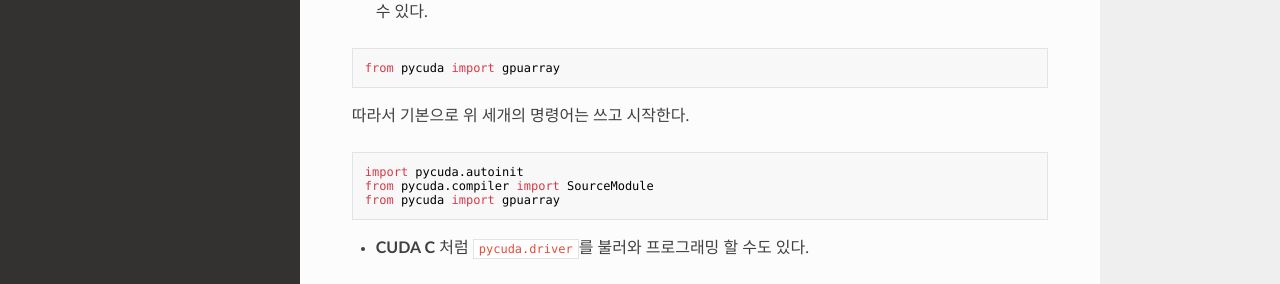
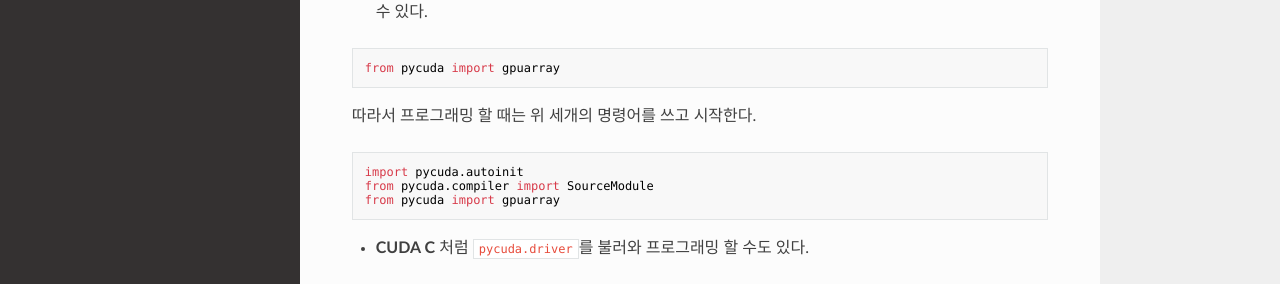
Before and after one commit to WonyoungCho/CUDA, an MkDocs documentation site: the page built from docs/PyCUDA_int.md, in a window 1280 px wide and 1320 px high. Shown: the part 465-749 px from the top of the window. Built offline with MkDocs 1.6.1, drawn with Linux system fonts in a browser that asks for light colours; nearby versions of some CDN libraries; old or Windows-style settings are respelled for this version of MkDocs.

Commit message:
Update PyCUDA_int.md

````diff
--- a/docs/PyCUDA_int.md
+++ b/docs/PyCUDA_int.md
@@ -17,7 +17,7 @@ from pycuda.compiler import SourceModule
 from pycuda import gpuarray
 ```
 
-따라서 기본으로 위 세개의 명령어는 쓰고 시작한다.
+따라서 프로그래밍 할 때는 위 세개의 명령어를 쓰고 시작한다.
 ```python
 import pycuda.autoinit
 from pycuda.compiler import SourceModule
````
